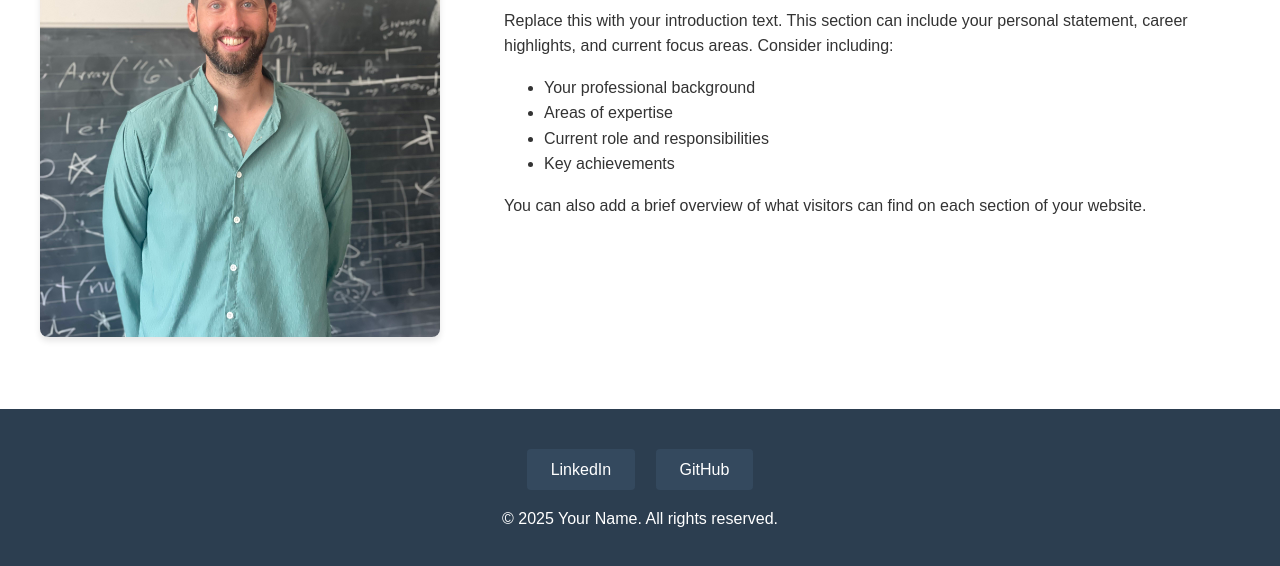
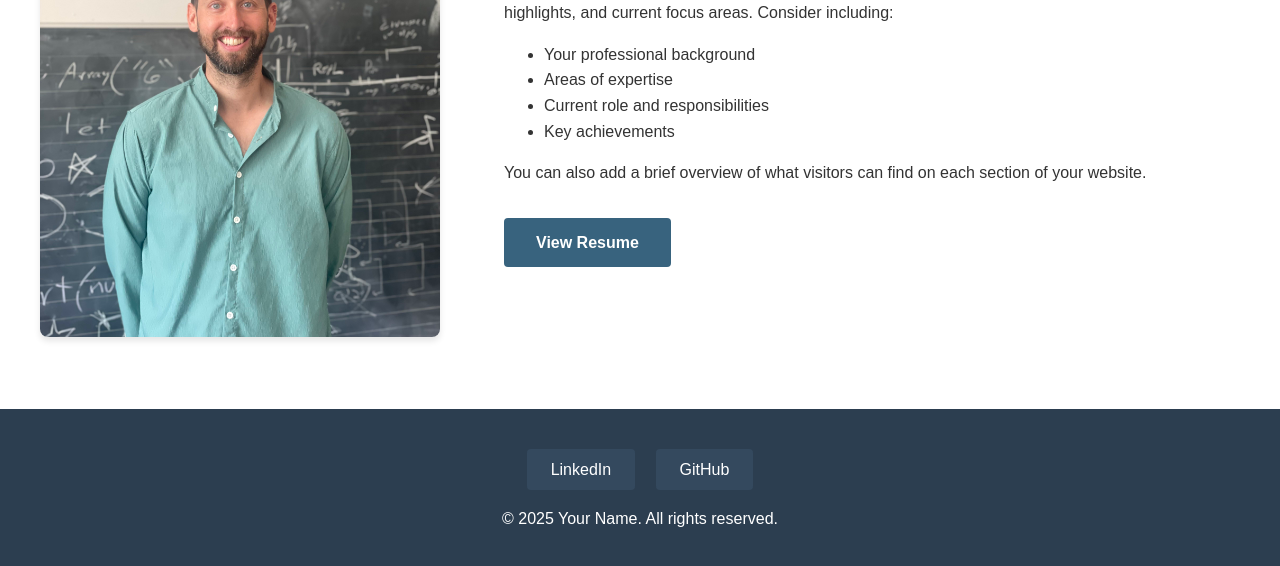
Before and after one commit to coopaloopster/myprofile, a plain HTML site: page index.html in a window 1280 px wide. Shown: the part 334-900 px from the top of the page. Drawn offline with Linux system fonts and the light colour scheme.

Commit message:
Update index.html

```diff
--- a/index.html
+++ b/index.html
@@ -92,6 +92,22 @@
             background-color: #465c71;
         }
 
+        .resume-button {
+            display: inline-block;
+            padding: 0.75rem 2rem;
+            margin-top: 1rem;
+            background-color: #38637e;
+            color: white;
+            text-decoration: none;
+            border-radius: 4px;
+            transition: background-color 0.3s;
+            font-weight: bold;
+        }
+
+        .resume-button:hover {
+            background-color: #34495e;
+        }
+
         @media (max-width: 768px) {
             .hero {
                 flex-direction: column;
@@ -132,6 +148,7 @@
                     <li>Key achievements</li>
                 </ul>
                 <p>You can also add a brief overview of what visitors can find on each section of your website.</p>
+                <a href="Coop Resume.pdf" class="resume-button">View Resume</a>
             </div>
         </div>
     </main>
```
